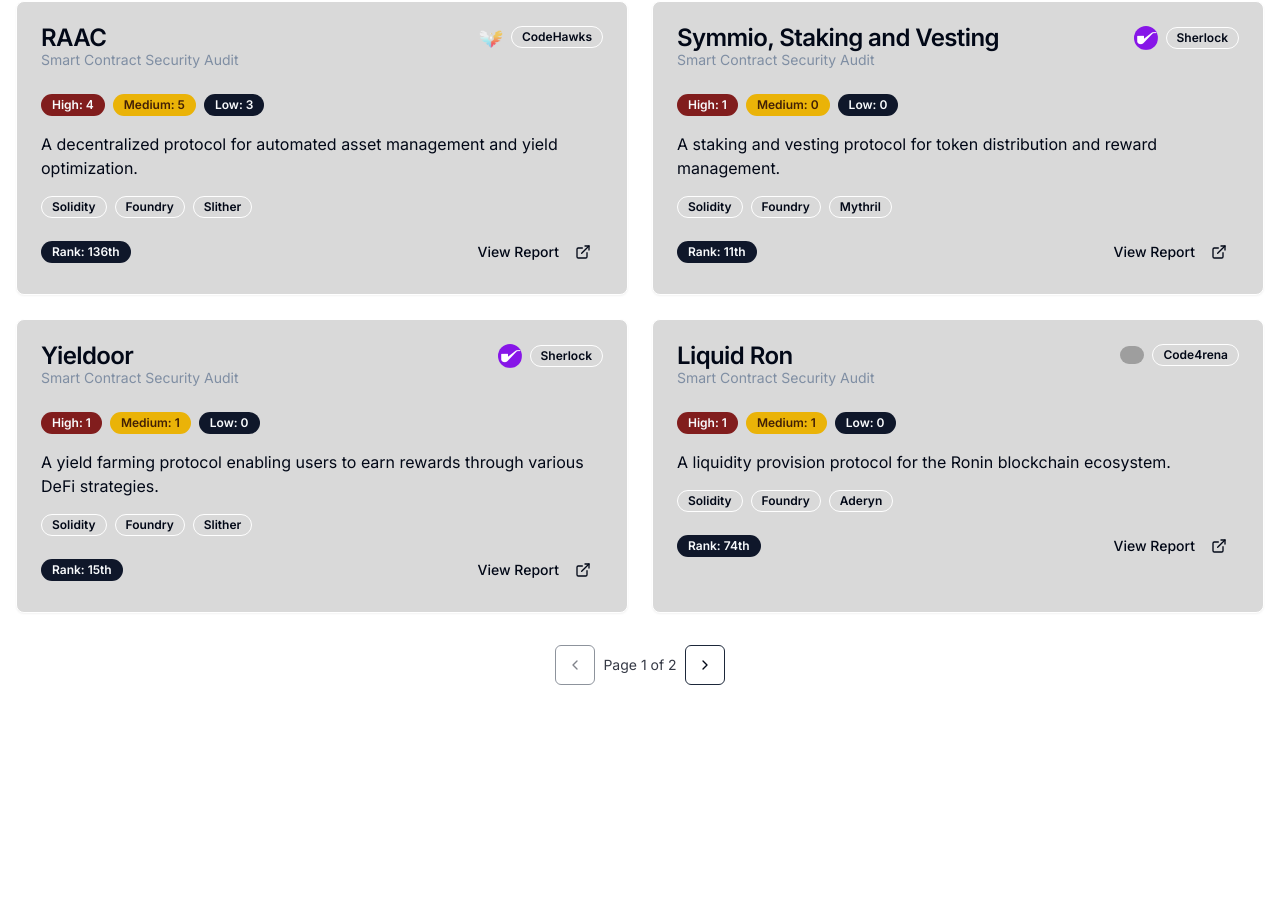
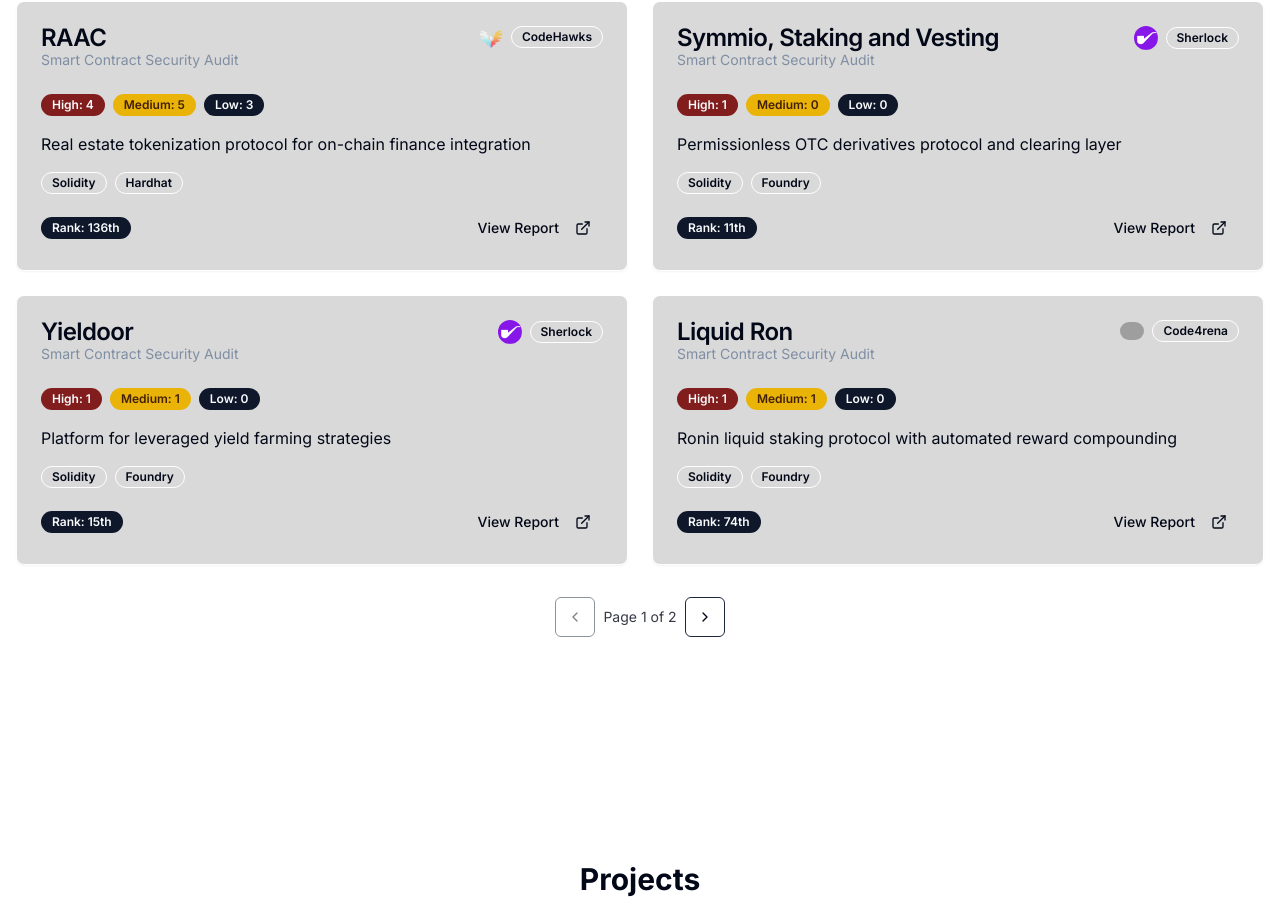
Before and after one commit to Victor-Okpukpan/portfolio-v3, a Next.js app: page / in a window 1280 px wide. Shown: the part 775-1688 px from the top of the page. Built offline with nearby package versions, Linux system fonts and the light colour scheme; grey boxes are pictures that could not be loaded.

Commit message:
chore: update audits info

```diff
--- a/components/audits.tsx
+++ b/components/audits.tsx
@@ -17,8 +17,8 @@
     mediumFindings: 5,
     lowFindings: 3,
     ranking: "136th",
-    description: "A decentralized protocol for automated asset management and yield optimization.",
-    technologies: ["Solidity", "Foundry", "Slither"],
+    description: "Real estate tokenization protocol for on-chain finance integration",
+    technologies: ["Solidity", "Hardhat"],
     reportLink: "https://codehawks.cyfrin.io/c/2025-02-raac/results?lt=contest&page=1&sc=reward&sj=reward&t=report",
     platformLogo: "/platforms/codehawks.png"
   },
@@ -30,8 +30,8 @@
     mediumFindings: 0,
     lowFindings: 0,
     ranking: "11th",
-    description: "A staking and vesting protocol for token distribution and reward management.",
-    technologies: ["Solidity", "Foundry", "Mythril"],
+    description: "Permissionless OTC derivatives protocol and clearing layer",
+    technologies: ["Solidity", "Foundry"],
     reportLink: "https://audits.sherlock.xyz/contests/838/report",
     platformLogo: "/platforms/sherlock.png"
   },
@@ -43,8 +43,8 @@
     mediumFindings: 1,
     lowFindings: 0,
     ranking: "15th",
-    description: "A yield farming protocol enabling users to earn rewards through various DeFi strategies.",
-    technologies: ["Solidity", "Foundry", "Slither"],
+    description: "Platform for leveraged yield farming strategies",
+    technologies: ["Solidity", "Foundry"],
     reportLink: "https://audits.sherlock.xyz/contests/791/report",
     platformLogo: "/platforms/sherlock.png"
   },
@@ -56,8 +56,8 @@
     mediumFindings: 1,
     lowFindings: 0,
     ranking: "74th",
-    description: "A liquidity provision protocol for the Ronin blockchain ecosystem.",
-    technologies: ["Solidity", "Foundry", "Aderyn"],
+    description: "Ronin liquid staking protocol with automated reward compounding",
+    technologies: ["Solidity", "Foundry"],
     reportLink: "https://code4rena.com/reports/2025-01-liquid-ron",
     platformLogo: "https://code4rena.com/images/c4-logo-icon.svg"
   },
@@ -70,8 +70,8 @@
     lowFindings: 0,
     insights: 2,
     ranking: "40th",
-    description: "A social trading platform for decentralized finance strategies.",
-    technologies: ["Solidity", "Foundry", "Slither"],
+    description: "Gamified DeFi protocol with interactive pool mechanics on Berachain",
+    technologies: ["Solidity", "Foundry"],
     reportLink: "https://reports.immunefi.com/yeet",
     platformLogo: "/platforms/immunefi.png"
   }
```
